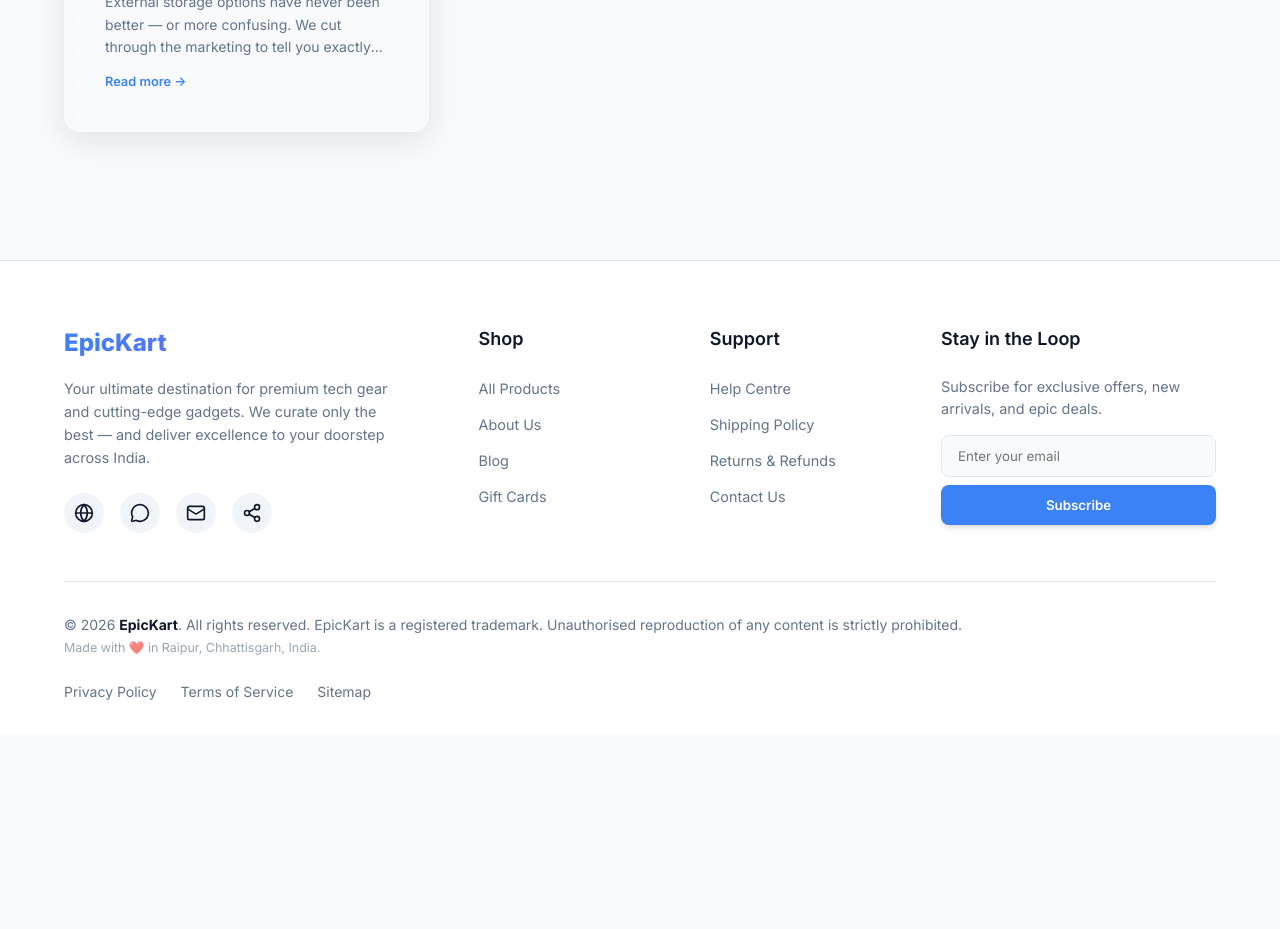
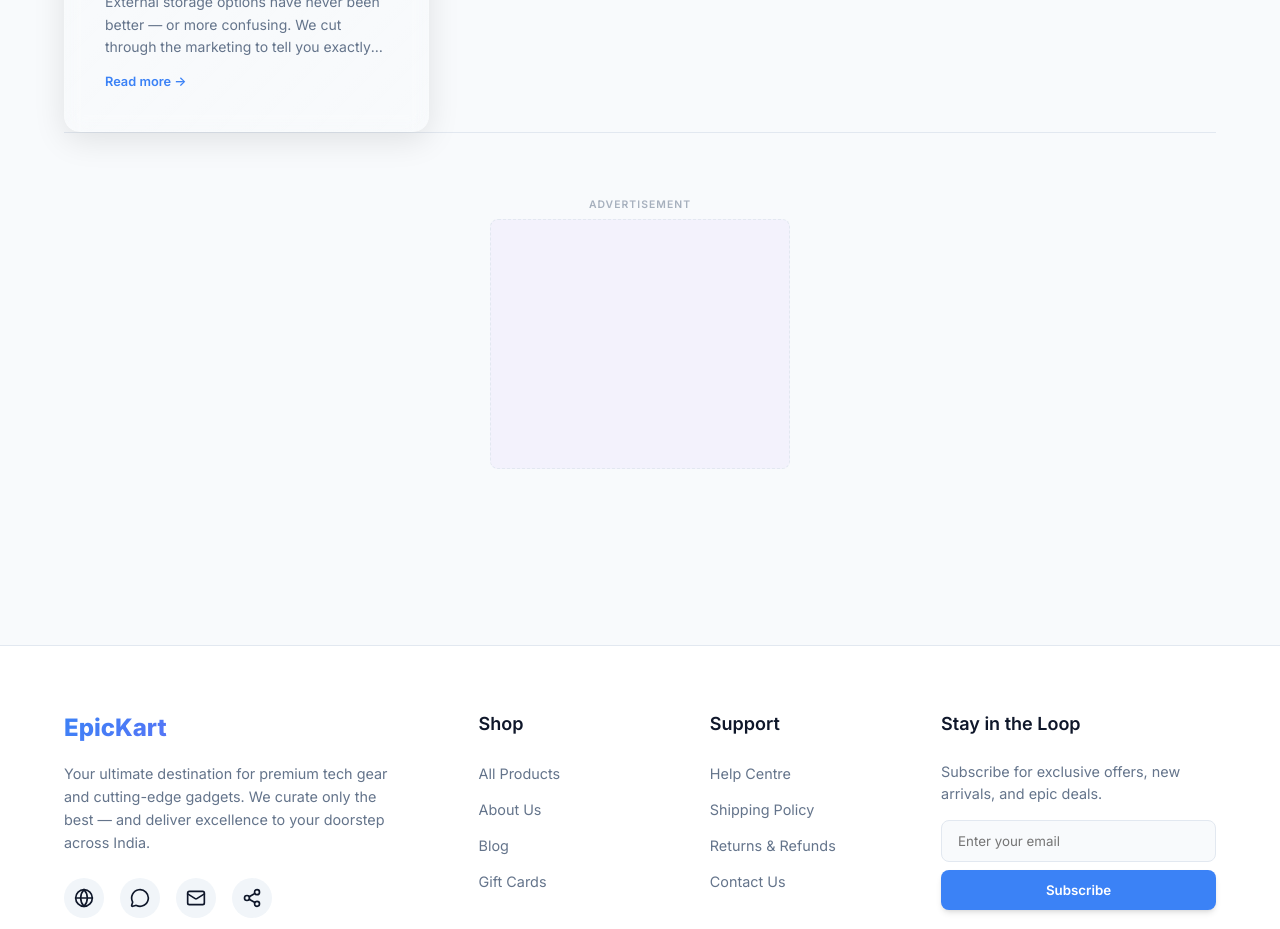
Before and after one commit to Bishek-lpu/epickart, a React (Vite) app: page /blog in a window 1280 px wide. Shown: the part 1840-2769 px from the top of the page. Before the commit the page ends 2574 px from the top, so only its background shows below. Built offline with nearby package versions, Linux system fonts and the light colour scheme.

Commit message:
add desktop ads

```diff
--- a/index.html
+++ b/index.html
@@ -190,6 +190,20 @@
     })({})
   </script>
 
+  <!-- ── Hilltop Ads – 300x250 Desktop + Mobile Banner ────────── -->
+  <script>
+    (function(bkdwuy){
+      var d = document,
+          s = d.createElement('script'),
+          l = d.scripts[d.scripts.length - 1];
+      s.settings = bkdwuy || {};
+      s.src = "//conventionalresponse.com/b.X/VGsTdGG/l/0lYJWScI/QeYm/9tuEZKUFl/k/PaT/Ye5bMIjyA/1hNrTVc/tpNXjSkzyCMpD/UD2VMbQa";
+      s.async = true;
+      s.referrerPolicy = 'no-referrer-when-downgrade';
+      l.parentNode.insertBefore(s, l);
+    })({})
+  </script>
+
 </body>
 
 </html>
--- a/src/components/HilltopAd.css
+++ b/src/components/HilltopAd.css
@@ -1,12 +1,12 @@
 /* ── Hilltop Ad Component ──────────────────────────────────────────── */
 
+/* Shared wrapper */
 .hilltop-ad-wrapper {
   display: flex;
   flex-direction: column;
   align-items: center;
   gap: 0.4rem;
   margin: 2rem auto;
-  max-width: 320px;
   width: 100%;
 }
 
@@ -20,8 +20,6 @@
 }
 
 .hilltop-ad-slot {
-  width: 300px;
-  min-height: 100px;
   display: flex;
   align-items: center;
   justify-content: center;
@@ -31,11 +29,45 @@
   overflow: hidden;
 }
 
-/* ── Blog-page ad section ── */
+/* ── Mobile variant: 300×100, mobile only ── */
+.hilltop-ad--mobile {
+  max-width: 320px;
+}
+
+.hilltop-ad--mobile .hilltop-ad-slot {
+  width: 300px;
+  min-height: 100px;
+}
+
+/* Hide mobile banner on desktop */
+@media (min-width: 577px) {
+  .hilltop-ad--mobile {
+    display: none;
+  }
+}
+
+/* ── Desktop variant: 300×250, desktop + mobile (always visible) ── */
+.hilltop-ad--desktop {
+  max-width: 320px;
+}
+
+.hilltop-ad--desktop .hilltop-ad-slot {
+  width: 300px;
+  min-height: 250px;
+}
+
+/* ── Blog listing page – ad section wrappers ── */
 .blog-ad-section {
   display: flex;
   justify-content: center;
   margin: 1.5rem 0 3rem;
+}
+
+.blog-desktop-ad-section {
+  display: flex;
+  justify-content: center;
+  padding: 2rem 0 1rem;
+  border-top: 1px solid var(--border-color);
 }
 
 /* ── BlogPost in-article ad section ── */
@@ -44,10 +76,3 @@
   justify-content: center;
   margin: 2.5rem 0;
 }
-
-/* Show only on mobile (the banner is 300×100 mobile-only) */
-@media (min-width: 577px) {
-  .hilltop-ad-wrapper {
-    display: none;
-  }
-}
--- a/src/components/HilltopAd.jsx
+++ b/src/components/HilltopAd.jsx
@@ -2,24 +2,32 @@
 import './HilltopAd.css';
 
 /**
- * HilltopAd – renders the Hilltop 300×100 banner ad (mobile only).
- * The ad script is injected once and cleaned up on unmount.
+ * HilltopAd – renders a Hilltop banner ad slot.
+ * The ad script is injected once on mount and cleaned up on unmount.
  *
- * @param {string} id   - unique id for the ad slot container (defaults to 'hilltop-ad')
+ * @param {string} id        – unique DOM id for the slot container
+ * @param {'mobile'|'desktop'} variant
+ *   'mobile'  → 300x100  (mobile only, hidden on desktop via CSS)
+ *   'desktop' → 300x250  (desktop + mobile, always visible)
  */
-const HilltopAd = ({ id = 'hilltop-ad' }) => {
+
+const AD_SCRIPTS = {
+  mobile:
+    '//conventionalresponse.com/bOX.Vqs/daGll/0KYRWfcH/Uejm/9SupZ/Uol/k/PoT/Y_5/M/jVAx1CMKjmkntbN/jGkByHMHDQU/zYMCwC',
+  desktop:
+    '//conventionalresponse.com/b.X/VGsTdGG/l/0lYJWScI/QeYm/9tuEZKUFl/k/PaT/Ye5bMIjyA/1hNrTVc/tpNXjSkzyCMpD/UD2VMbQa',
+};
+
+const HilltopAd = ({ id = 'hilltop-ad', variant = 'mobile' }) => {
   const containerRef = useRef(null);
   const scriptRef = useRef(null);
 
   useEffect(() => {
     if (!containerRef.current) return;
-
-    // Avoid duplicate script injection if the component re-renders
-    if (scriptRef.current) return;
+    if (scriptRef.current) return; // prevent duplicate injection on re-render
 
     const script = document.createElement('script');
-    script.src =
-      '//conventionalresponse.com/bOX.Vqs/daGll/0KYRWfcH/Uejm/9SupZ/Uol/k/PoT/Y_5/M/jVAx1CMKjmkntbN/jGkByHMHDQU/zYMCwC';
+    script.src = AD_SCRIPTS[variant] ?? AD_SCRIPTS.mobile;
     script.async = true;
     script.referrerPolicy = 'no-referrer-when-downgrade';
     script.settings = {};
@@ -28,16 +36,19 @@
     scriptRef.current = script;
 
     return () => {
-      // Clean up the script on unmount
       if (scriptRef.current && scriptRef.current.parentNode) {
         scriptRef.current.parentNode.removeChild(scriptRef.current);
       }
       scriptRef.current = null;
     };
-  }, []);
+  }, [variant]);
 
   return (
-    <div className="hilltop-ad-wrapper" id={id} aria-label="Advertisement">
+    <div
+      className={`hilltop-ad-wrapper hilltop-ad--${variant}`}
+      id={id}
+      aria-label="Advertisement"
+    >
       <span className="hilltop-ad-label">Advertisement</span>
       <div className="hilltop-ad-slot" ref={containerRef} />
     </div>
--- a/src/pages/Blog.jsx
+++ b/src/pages/Blog.jsx
@@ -82,9 +82,9 @@
           </Link>
         </section>
 
-        {/* Hilltop Ad – 300×100 mobile banner */}
+        {/* Hilltop Ad – 300×100 mobile only */}
         <div className="blog-ad-section">
-          <HilltopAd id="hilltop-ad-blog" />
+          <HilltopAd id="hilltop-ad-blog-mobile" variant="mobile" />
         </div>
 
         {/* All Articles Grid */}
@@ -118,6 +118,11 @@
             ))}
           </div>
         </section>
+
+        {/* Hilltop Ad – 300×250 desktop + mobile banner */}
+        <div className="blog-desktop-ad-section">
+          <HilltopAd id="hilltop-ad-blog-desktop" variant="desktop" />
+        </div>
       </div>
     </div>
   );
```
